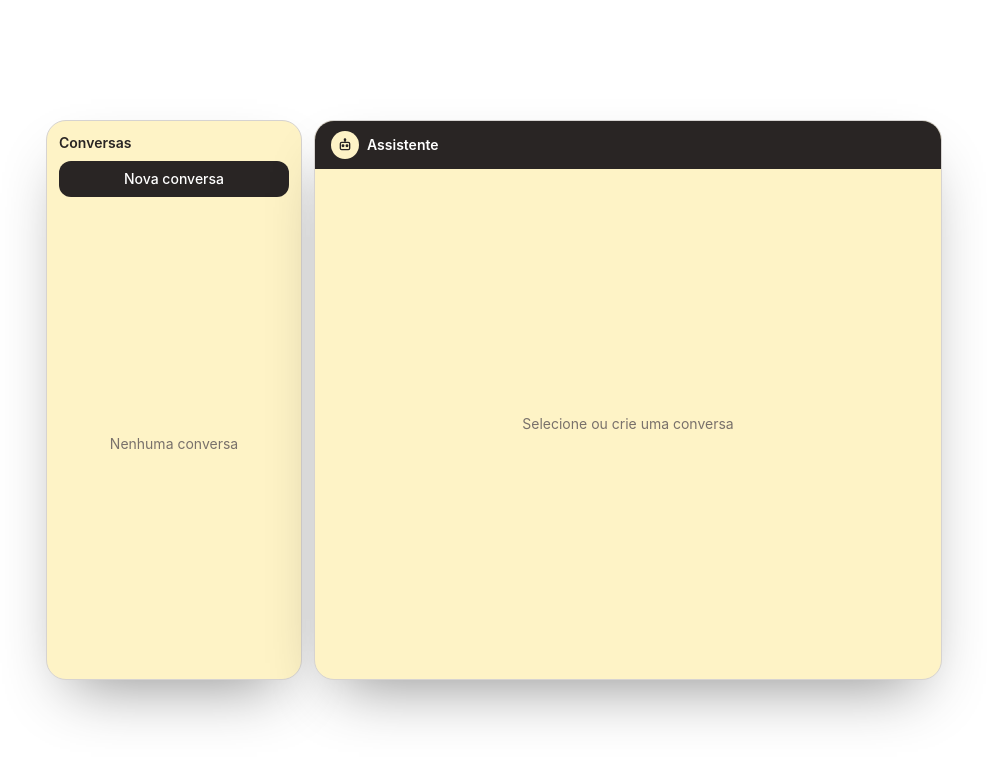
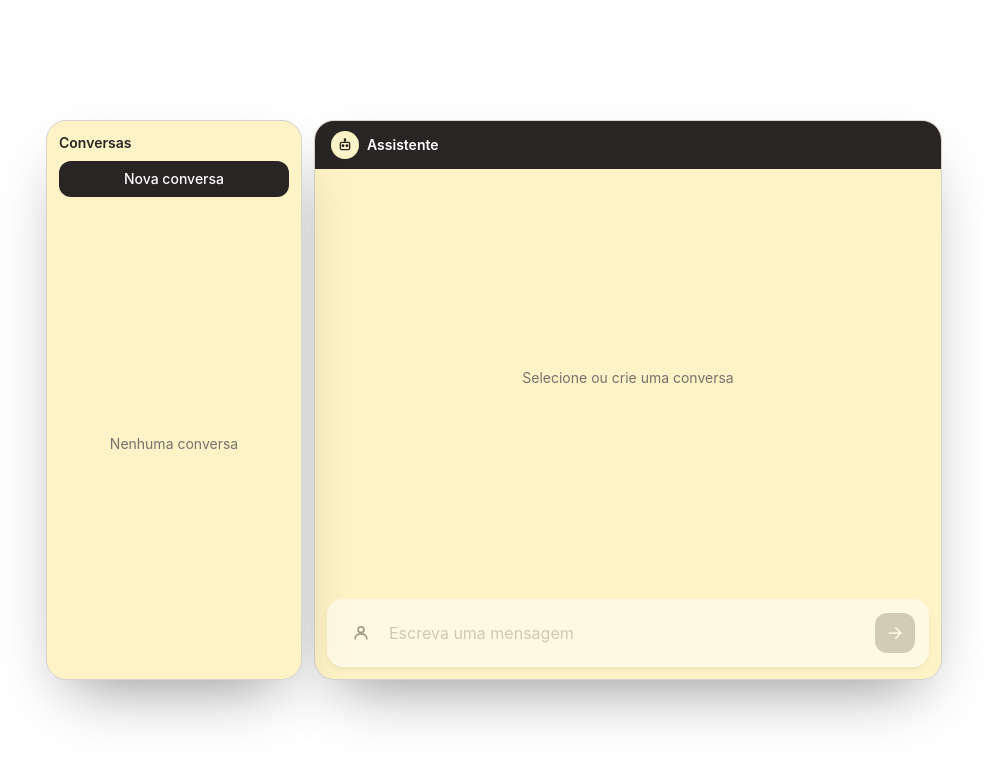
Before and after one commit to tuxgyn/chatboot, a React (Vite) app: page / in a window 1280 px wide. Shown: the top 760 px of the page, without its empty margins (146-1133 px from the left). Built offline with nearby package versions, Linux system fonts and the light colour scheme.

Commit message:
implatado item 4 ao item 14

```diff
--- a/src/App.tsx
+++ b/src/App.tsx
@@ -28,15 +28,14 @@ export default function App() {
             )
           }
           composer={
-            activeConversation ? (
-              <Composer
-                draft={activeConversation.draft}
-                sender={activeConversation.sender}
-                onDraftChange={setDraft}
-                onToggleSender={toggleSender}
-                onSend={sendMessage}
-              />
-            ) : undefined
+            <Composer
+              draft={activeConversation?.draft ?? ""}
+              sender={activeConversation?.sender ?? "user"}
+              disabled={activeConversation == null}
+              onDraftChange={setDraft}
+              onToggleSender={toggleSender}
+              onSend={sendMessage}
+            />
           }
         />
       }
--- a/src/components/Composer.tsx
+++ b/src/components/Composer.tsx
@@ -13,6 +13,7 @@ type ComposerProps = {
   onDraftChange: (draft: string) => void;
   onToggleSender: () => void;
   onSend: (draft: string, sender: Sender) => void;
+  disabled?: boolean;
 };
 
 export function Composer({
@@ -21,9 +22,10 @@ export function Composer({
   onDraftChange,
   onToggleSender,
   onSend,
+  disabled = false,
 }: ComposerProps) {
   const textareaRef = useRef<HTMLTextAreaElement>(null);
-  const canSend = draft.trim().length > 0;
+  const canSend = !disabled && draft.trim().length > 0;
 
   useLayoutEffect(() => {
     const el = textareaRef.current;
@@ -51,9 +53,9 @@ export function Composer({
     <div
       className={`flex items-end gap-2 rounded-2xl border-2 bg-white p-3 shadow-md ${
         sender === "robot" ? "border-violet-500" : "border-transparent"
-      }`}
+      } ${disabled ? "opacity-50" : ""}`}
     >
-      <SenderToggle sender={sender} onToggle={onToggleSender} />
+      <SenderToggle sender={sender} onToggle={onToggleSender} disabled={disabled} />
       <label htmlFor="chat-message" className="sr-only">
         Mensagem
       </label>
@@ -64,8 +66,9 @@ export function Composer({
         onChange={(event) => onDraftChange(event.target.value)}
         onKeyDown={onKeyDown}
         rows={1}
+        disabled={disabled}
         placeholder="Escreva uma mensagem"
-        className="max-h-[192px] min-h-6 flex-1 resize-none bg-transparent py-2 leading-6 text-stone-800 outline-none placeholder:text-stone-400"
+        className="max-h-[192px] min-h-6 flex-1 resize-none bg-transparent py-2 leading-6 text-stone-800 outline-none placeholder:text-stone-400 disabled:cursor-not-allowed"
       />
       <SendButton disabled={!canSend} onClick={send} />
     </div>
--- a/src/components/ConversationItem.tsx
+++ b/src/components/ConversationItem.tsx
@@ -22,6 +22,9 @@ export function ConversationItem({ conversation, active, onSelect }: Conversatio
         }`}
       >
         <span className="w-full truncate text-sm font-medium">{conversation.title}</span>
+        <span className={`w-full truncate font-mono text-[10px] ${active ? "text-stone-300" : "text-stone-500"}`}>
+          {conversation.id}
+        </span>
         <span className={`w-full truncate text-xs ${active ? "text-stone-300" : "text-stone-500"}`}>
           {preview}
         </span>
--- a/src/components/MultiChatLayout.tsx
+++ b/src/components/MultiChatLayout.tsx
@@ -1,4 +1,5 @@
-import type { ReactNode } from "react";
+import { useState } from "react";
+import type { MouseEvent, ReactNode } from "react";
 
 type MultiChatLayoutProps = {
   list: ReactNode;
@@ -6,10 +7,46 @@ type MultiChatLayoutProps = {
 };
 
 export function MultiChatLayout({ list, chat }: MultiChatLayoutProps) {
+  const [sidebarOpen, setSidebarOpen] = useState(false);
+
+  function onListClick(event: MouseEvent<HTMLElement>) {
+    if ((event.target as HTMLElement).closest("button")) {
+      setSidebarOpen(false);
+    }
+  }
+
   return (
-    <div className="flex h-dvh items-center justify-center bg-white px-4">
-      <div className="flex h-[70vh] min-h-64 w-full max-w-4xl gap-3">
-        <aside className="flex w-52 shrink-0 flex-col overflow-hidden rounded-[20px] border border-stone-300 bg-amber-100 shadow-[0_28px_60px_-24px_rgba(0,0,0,0.45)] md:w-64">
+    <div className="relative flex h-dvh items-center justify-center bg-white px-4">
+      <button
+        type="button"
+        className="absolute left-4 top-4 z-40 grid size-10 place-items-center rounded-xl bg-stone-800 text-white hover:bg-stone-700 focus:ring-2 focus:ring-white focus:ring-offset-2 focus:ring-offset-stone-800 md:hidden"
+        aria-label={sidebarOpen ? "Fechar conversas" : "Abrir conversas"}
+        aria-expanded={sidebarOpen}
+        aria-controls="conversation-sidebar"
+        onClick={() => setSidebarOpen((open) => !open)}
+      >
+        {sidebarOpen ? <CloseIcon /> : <MenuIcon />}
+      </button>
+
+      {sidebarOpen ? (
+        <button
+          type="button"
+          className="fixed inset-0 z-20 bg-black/40 md:hidden"
+          aria-label="Fechar conversas"
+          onClick={() => setSidebarOpen(false)}
+        />
+      ) : null}
+
+      <div className="mx-auto flex h-[70vh] min-h-64 w-full max-w-4xl gap-3">
+        <aside
+          id="conversation-sidebar"
+          className={`fixed top-[15vh] left-4 z-30 flex h-[70vh] w-64 shrink-0 flex-col overflow-hidden rounded-[20px] border border-stone-300 bg-amber-100 shadow-[0_28px_60px_-24px_rgba(0,0,0,0.45)] transition-transform md:static md:top-auto md:left-auto md:z-0 md:h-auto md:w-64 ${
+            sidebarOpen
+              ? "translate-x-0"
+              : "-translate-x-[120%] pointer-events-none md:translate-x-0 md:pointer-events-auto"
+          }`}
+          onClick={onListClick}
+        >
           {list}
         </aside>
         {chat}
@@ -17,3 +54,19 @@ export function MultiChatLayout({ list, chat }: MultiChatLayoutProps) {
     </div>
   );
 }
+
+function MenuIcon() {
+  return (
+    <svg viewBox="0 0 24 24" className="size-5" fill="none" stroke="currentColor" strokeWidth="2" aria-hidden="true">
+      <path d="M4 7h16M4 12h16M4 17h16" strokeLinecap="round" />
+    </svg>
+  );
+}
+
+function CloseIcon() {
+  return (
+    <svg viewBox="0 0 24 24" className="size-5" fill="none" stroke="currentColor" strokeWidth="2" aria-hidden="true">
+      <path d="M6 6l12 12M18 6L6 18" strokeLinecap="round" />
+    </svg>
+  );
+}
--- a/src/components/SenderToggle.tsx
+++ b/src/components/SenderToggle.tsx
@@ -3,18 +3,20 @@ import type { Sender } from "../types/chat";
 type SenderToggleProps = {
   sender: Sender;
   onToggle: () => void;
+  disabled?: boolean;
 };
 
-export function SenderToggle({ sender, onToggle }: SenderToggleProps) {
+export function SenderToggle({ sender, onToggle, disabled = false }: SenderToggleProps) {
   const isRobot = sender === "robot";
 
   return (
     <button
       type="button"
       onClick={onToggle}
+      disabled={disabled}
       aria-pressed={isRobot}
       aria-label={isRobot ? "Remetente: robô" : "Remetente: usuário"}
-      className={`flex size-10 shrink-0 cursor-pointer items-center justify-center rounded-xl focus:ring-2 focus:ring-offset-2 ${
+      className={`flex size-10 shrink-0 cursor-pointer items-center justify-center rounded-xl focus:ring-2 focus:ring-offset-2 disabled:cursor-not-allowed ${
         isRobot
           ? "bg-violet-50 text-violet-600 hover:bg-violet-100 focus:ring-violet-500"
           : "text-stone-700 hover:bg-stone-100 focus:ring-stone-800"
```
Also changed, not shown: .docs/features/multi-chat/prd.md.
